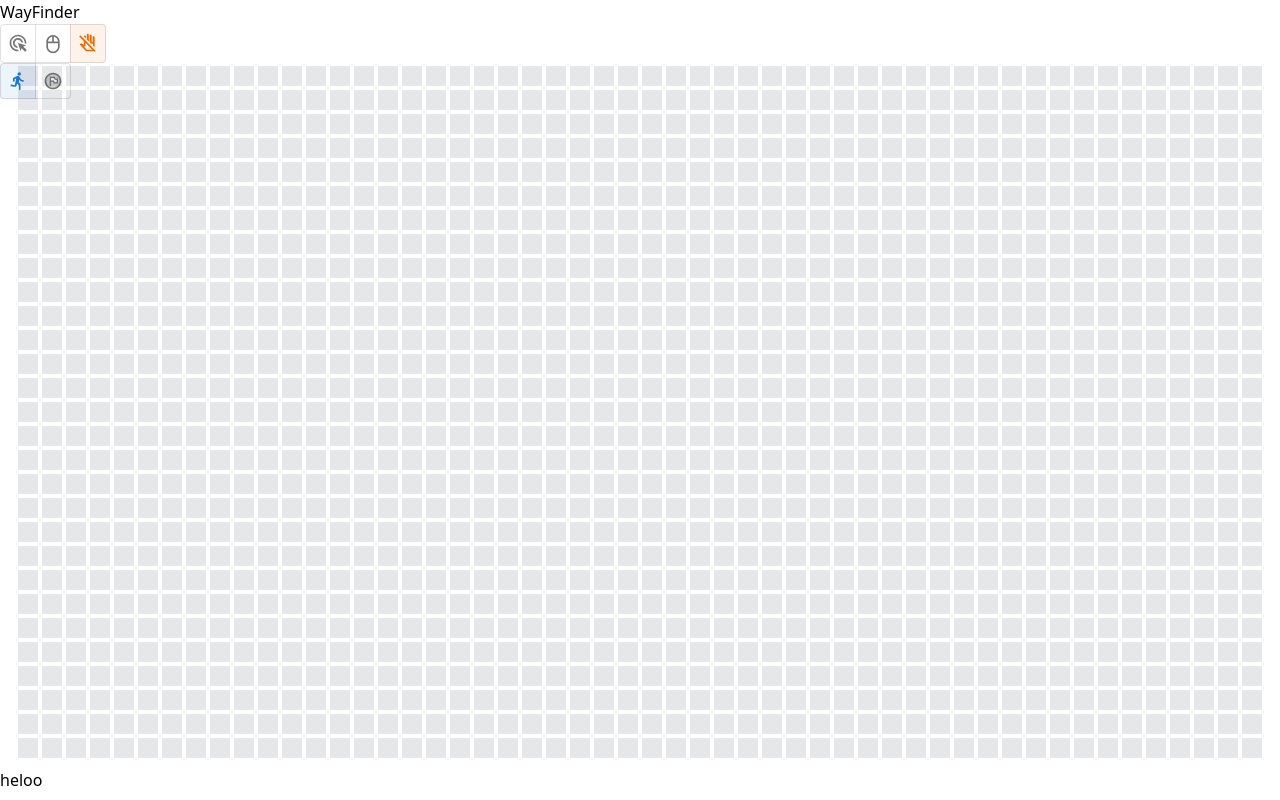
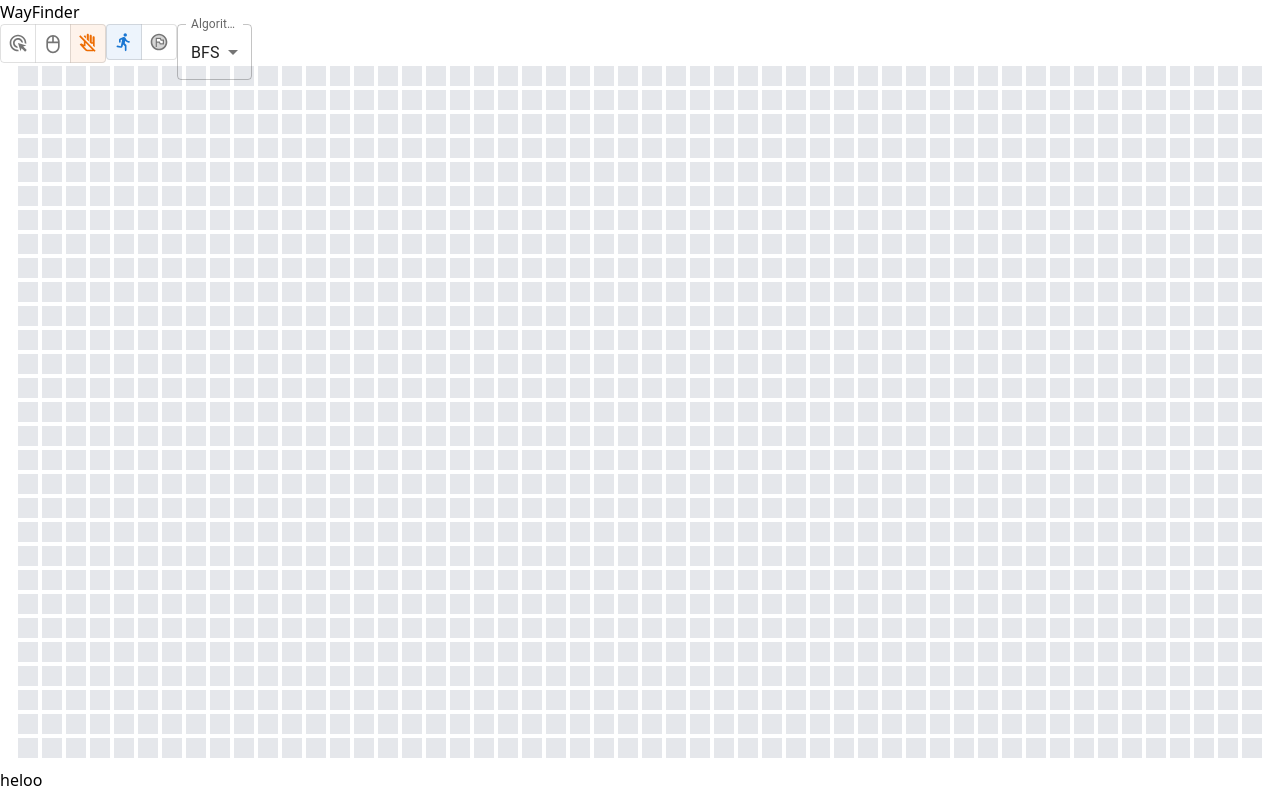
Before and after one commit to JaeAeich/WayFinder, a React (Vite) app: page / in a window 1280 px wide. Built offline with nearby package versions, Linux system fonts and the light colour scheme.

Commit message:
feat: Add algo setter, dropdown

```diff
--- a/src/components/Navbar.tsx
+++ b/src/components/Navbar.tsx
@@ -1,5 +1,13 @@
 import { useSelector, useDispatch } from 'react-redux';
-import { ToggleButtonGroup, ToggleButton } from '@mui/material';
+import {
+  ToggleButtonGroup,
+  ToggleButton,
+  FormControl,
+  Select,
+  MenuItem,
+  InputLabel,
+  SelectChangeEvent,
+} from '@mui/material';
 import AdsClickOutlinedIcon from '@mui/icons-material/AdsClickOutlined';
 import MouseOutlinedIcon from '@mui/icons-material/MouseOutlined';
 import DoNotTouchOutlinedIcon from '@mui/icons-material/DoNotTouchOutlined';
@@ -7,13 +15,14 @@ import DirectionsRunRoundedIcon from '@mui/icons-material/DirectionsRunRounded';
 import FlagCircleTwoToneIcon from '@mui/icons-material/FlagCircleTwoTone';
 import { RootState } from '../store/store';
 import {
+  setAlgo,
   setClickOption,
   setPositionSelectOption,
 } from '../store/features/click/clickSlice';
 
 function Navbar() {
   const dispatch = useDispatch();
-  const { clickOption, positionSelectOption } = useSelector(
+  const { clickOption, positionSelectOption, algorithm } = useSelector(
     (state: RootState) => state.click
   );
 
@@ -25,11 +34,16 @@ function Navbar() {
     dispatch(setPositionSelectOption(positionSelectValue[0]));
   };
 
+  const handleAlgoChange = (event: SelectChangeEvent) => {
+    console.log(event.target.value as string);
+    dispatch(setAlgo(event.target.value as string));
+  };
+
   return (
     <div className="navbar w-full h-full">
       <div className="logo">WayFinder</div>
-      <div className="options">
-        <div className="gridOption">
+      <div className="options flex">
+        <div className="gridOption flex">
           <div className="click-select">
             <ToggleButtonGroup
               size="small"
@@ -85,7 +99,22 @@ function Navbar() {
             </ToggleButtonGroup>
           </div>
         </div>
-        <div className="algoOption"></div>
+        <div className="algoOption">
+          <FormControl fullWidth>
+            <InputLabel id="demo-simple-select-label">Algorithm</InputLabel>
+            <Select
+              labelId="demo-simple-select-label"
+              id="demo-simple-select"
+              value={algorithm}
+              label="Algorithm"
+              onChange={handleAlgoChange}
+            >
+              <MenuItem value="BFS">BFS</MenuItem>
+              <MenuItem value="DFS">DFS</MenuItem>
+              <MenuItem value="DJIKS">DJIKSTRA</MenuItem>
+            </Select>
+          </FormControl>
+        </div>
       </div>
     </div>
   );
```
